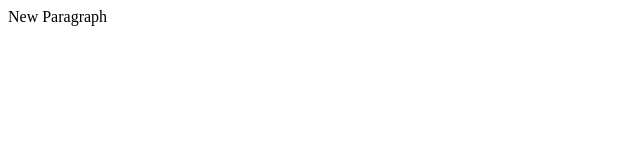
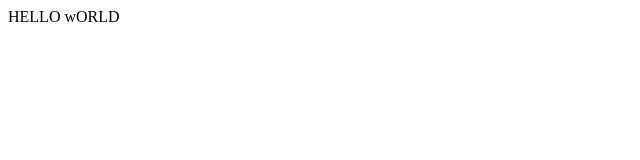
Before and after one commit to LIFE-spec-cloud/AIMS, a plain HTML site: page index.html in a window 1280 px wide. Shown: the full height of the page, 0-640 px from the left. Drawn offline with Linux system fonts and the light colour scheme.

```diff
--- a/index.html
+++ b/index.html
@@ -1 +1 @@
-<p>New Paragraph</p>
+<p>HELLO wORLD</p>
```
